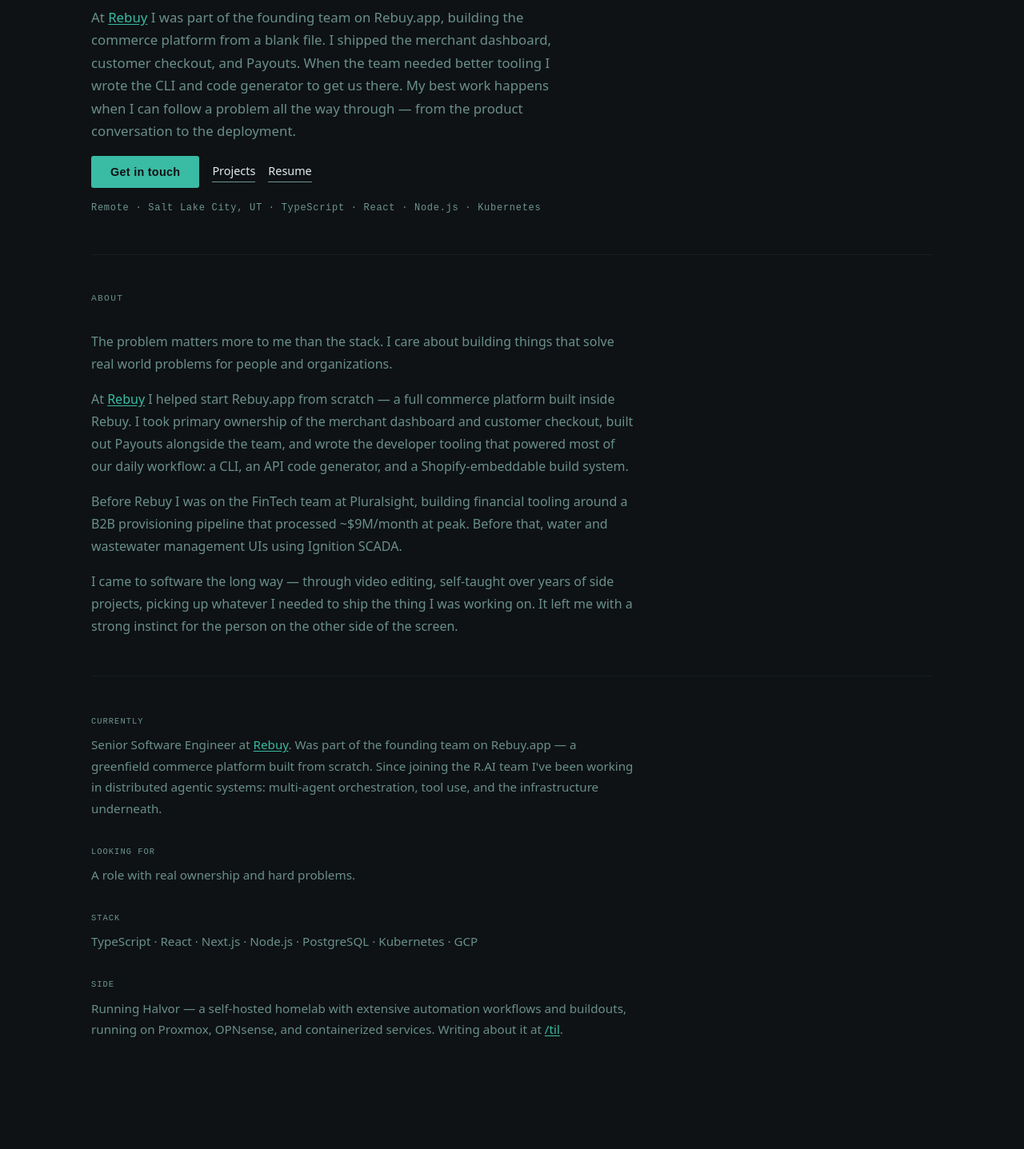
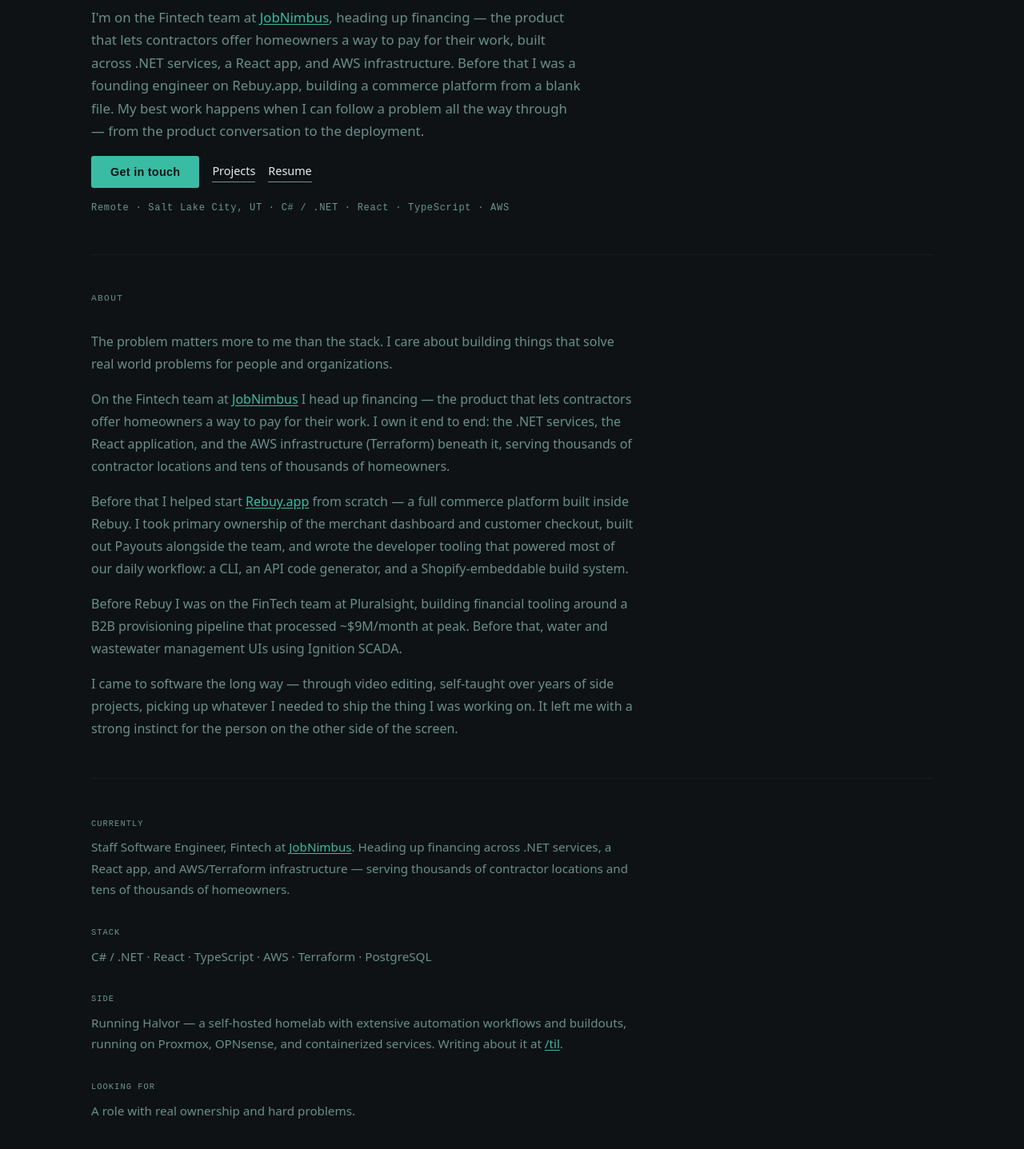
Before and after one commit to scottdkey/homepage, an Astro site: page / in a window 1280 px wide. Shown: the part 281-1718 px from the top of the page at 80% size. Built offline with nearby package versions, Linux system fonts and the light colour scheme; Astro itself is replaced by a stand-in of ours; a web font is replaced by a local one.

Commit message:
Make site static-by-default; data-drive the home page
Home page:
- Add homeContent to src/data/resume.ts (+ HomeContent/HomeEntry types) so
  index.astro renders ENTIRELY from data — no hardcoded copy. Current-role
  anchors (company/title/site/stack) derive from jobs[0] so they can't drift
  from the resume; narrative paragraphs are editable copy.
- Rewrite index.astro to render hero/about/entries from homeContent. Removes
  stale "Senior Software Engineer at Rebuy / R.AI team" copy; JobNimbus leads.

Static by default:
- astro.config: output 'server' -> 'static'. Drop redundant prerender=true
  from index/projects[slug]/notes[slug]/til[...slug]. Only /api/contact and
  /api/resume.pdf stay on-demand (prerender=false) — they need request body /
  runtime secret.

PDF generator (fixes broken by the dep upgrades):
- Rename generate-resume.ts -> .mts (ESM) so top-level await works under tsx.
- resume.ts: import.meta.env falls back to process.env for the CLI generator.
- generateResume.ts: decode HTML entities so bullets show '&', not '&amp;'.

build, lint, astro check all pass; all content pages prerender to static HTML.

```diff
--- a/astro.config.mjs
+++ b/astro.config.mjs
@@ -4,7 +4,7 @@ import cloudflare from '@astrojs/cloudflare';
 import rehypeMermaid from 'rehype-mermaid';
 
 export default defineConfig({
-  output: 'server',
+  output: 'static',
   adapter: cloudflare({ platformProxy: { enabled: true } }),
   integrations: [mdx()],
   prefetch: {
--- a/package.json
+++ b/package.json
@@ -14,7 +14,7 @@
     "format:check": "prettier --check .",
     "prepare": "husky",
     "test": "playwright test",
-    "generate:resume": "tsx scripts/generate-resume.ts",
+    "generate:resume": "tsx scripts/generate-resume.mts",
     "typecheck": "astro check && tsc --noEmit"
   },
   "lint-staged": {
--- a/src/data/resume.ts
+++ b/src/data/resume.ts
@@ -1,4 +1,4 @@
-import type { Job, Project, Reference, SocialLink } from '../types/resume';
+import type { HomeContent, Job, Project, Reference, SocialLink } from '../types/resume';
 
 // ── Identity ──────────────────────────────────────────────────────────────────
 
@@ -73,7 +73,7 @@ export const resumeSkills = [
 
 // ── Experience ────────────────────────────────────────────────────────────────
 
-export type { CaseSection, Job, Project, Reference } from '../types/resume';
+export type { CaseSection, HomeContent, HomeEntry, Job, Project, Reference } from '../types/resume';
 
 export const jobs: Job[] = [
   {
@@ -385,7 +385,8 @@ export const projects: Project[] = [
 // Schema: [{ name, title, company, relationship?, email?, phone? }]
 
 export const references: Reference[] = (() => {
-  const raw = import.meta.env.RESUME_REFERENCES;
+  // import.meta.env is Vite/Astro-only; fall back to process.env for the CLI PDF generator (tsx/node).
+  const raw = import.meta.env?.RESUME_REFERENCES ?? globalThis.process?.env?.RESUME_REFERENCES;
   if (!raw) return [];
   try {
     return JSON.parse(raw) as Reference[];
@@ -394,3 +395,40 @@ export const references: Reference[] = (() => {
     return [];
   }
 })();
+
+// ── Home page copy ──────────────────────────────────────────────────────────────
+// The home page renders ENTIRELY from this — no copy is hardcoded in index.astro.
+// Factual anchors (current company/title/site, stack) derive from the current role
+// (jobs[0]) so they can never drift from the resume; the narrative paragraphs are
+// editable copy that can mirror the resume text or diverge from it.
+
+const currentRole = jobs[0];
+const currentCompanyLink = `<a href="${currentRole.site}" target="_blank" rel="noopener noreferrer">${currentRole.company}</a>`;
+
+export const homeContent: HomeContent = {
+  heroHeadline: 'End to end is where I thrive.',
+  heroSubHtml: `I'm on the Fintech team at ${currentCompanyLink}, heading up financing — the product that lets contractors offer homeowners a way to pay for their work, built across .NET services, a React app, and AWS infrastructure. Before that I was a founding engineer on Rebuy.app, building a commerce platform from a blank file. My best work happens when I can follow a problem all the way through — from the product conversation to the deployment.`,
+  heroMeta: `Remote · Salt Lake City, UT · ${currentRole.stack.slice(0, 4).join(' · ')}`,
+  aboutParagraphsHtml: [
+    'The problem matters more to me than the stack. I care about building things that solve real world problems for people and organizations.',
+    `On the Fintech team at ${currentCompanyLink} I head up financing — the product that lets contractors offer homeowners a way to pay for their work. I own it end to end: the .NET services, the React application, and the AWS infrastructure (Terraform) beneath it, serving thousands of contractor locations and tens of thousands of homeowners.`,
+    'Before that I helped start <a href="https://www.rebuyengine.com" target="_blank" rel="noopener noreferrer">Rebuy.app</a> from scratch — a full commerce platform built inside Rebuy. I took primary ownership of the merchant dashboard and customer checkout, built out Payouts alongside the team, and wrote the developer tooling that powered most of our daily workflow: a CLI, an API code generator, and a Shopify-embeddable build system.',
+    'Before Rebuy I was on the FinTech team at Pluralsight, building financial tooling around a B2B provisioning pipeline that processed ~$9M/month at peak. Before that, water and wastewater management UIs using Ignition SCADA.',
+    'I came to software the long way — through video editing, self-taught over years of side projects, picking up whatever I needed to ship the thing I was working on. It left me with a strong instinct for the person on the other side of the screen.',
+  ],
+  entries: [
+    {
+      label: 'Currently',
+      bodyHtml: `${currentRole.title} at ${currentCompanyLink}. Heading up financing across .NET services, a React app, and AWS/Terraform infrastructure — serving thousands of contractor locations and tens of thousands of homeowners.`,
+    },
+    {
+      label: 'Stack',
+      bodyHtml: currentRole.stack.join(' · '),
+    },
+    {
+      label: 'Side',
+      bodyHtml:
+        'Running Halvor — a self-hosted homelab with extensive automation workflows and buildouts, running on Proxmox, OPNsense, and containerized services. Writing about it at <a href="/til">/til</a>.',
+    },
+  ],
+};
--- a/src/pages/index.astro
+++ b/src/pages/index.astro
@@ -2,86 +2,51 @@
 import PageLayout from '../layouts/PageLayout.astro';
 import EntryRow from '../components/EntryRow.astro';
 import { siteConfig } from '../data/config';
-import { resumeIdentity } from '../data/resume';
+import { resumeIdentity, homeContent } from '../data/resume';
 ---
 
 <PageLayout title="Home" description={resumeIdentity.defaultDescription}>
   <section class="hero">
     <p class="hero-name">{resumeIdentity.name}</p>
     <p class="hero-label mono">{resumeIdentity.title}</p>
-    <h1 class="hero-h1">End to end is where I thrive.</h1>
-    <p class="hero-sub">
-      At <a href="https://www.rebuyengine.com" target="_blank" rel="noopener noreferrer">Rebuy</a> I was
-      part of the founding team on Rebuy.app, building the commerce platform from a blank file. I shipped
-      the merchant dashboard, customer checkout, and Payouts. When the team needed better tooling I wrote
-      the CLI and code generator to get us there. My best work happens when I can follow a problem all
-      the way through — from the product conversation to the deployment.
-    </p>
+    <h1 class="hero-h1">{homeContent.heroHeadline}</h1>
+    <p class="hero-sub" set:html={homeContent.heroSubHtml} />
     <div class="hero-ctas">
-      <button data-contact-trigger class="btn-primary">Get in touch</button>
-      <a href="projects" class="btn-secondary">Projects</a>
-      <a href="/projects?view=resume" class="btn-secondary">Resume</a>
+      <button data-contact-trigger class="btn-primary">
+        Get in touch
+      </button>
+      <a href="projects" class="btn-secondary">
+        Projects
+      </a>
+      <a href="/projects?view=resume" class="btn-secondary">
+        Resume
+      </a>
     </div>
-    <p class="hero-meta mono">
-      Remote · Salt Lake City, UT · TypeScript · React · Node.js · Kubernetes
-    </p>
+    <p class="hero-meta mono">{homeContent.heroMeta}</p>
   </section>
 
   <section class="section" aria-labelledby="about-heading">
-    <h2 id="about-heading" class="section-label mono">About</h2>
+    <h2 id="about-heading" class="section-label mono">
+      About
+    </h2>
     <div class="about-text">
-      <p>
-        The problem matters more to me than the stack. I care about building things that solve real
-        world problems for people and organizations.
-      </p>
-      <p>
-        At <a href="https://www.rebuyengine.com" target="_blank" rel="noopener noreferrer">Rebuy</a> I
-        helped start Rebuy.app from scratch — a full commerce platform built inside Rebuy. I took primary
-        ownership of the merchant dashboard and customer checkout, built out Payouts alongside the team,
-        and wrote the developer tooling that powered most of our daily workflow: a CLI, an API code generator,
-        and a Shopify-embeddable build system.
-      </p>
-      <p>
-        Before Rebuy I was on the FinTech team at Pluralsight, building financial tooling around a
-        B2B provisioning pipeline that processed ~$9M/month at peak. Before that, water and
-        wastewater management UIs using Ignition SCADA.
-      </p>
-      <p>
-        I came to software the long way — through video editing, self-taught over years of side
-        projects, picking up whatever I needed to ship the thing I was working on. It left me with a
-        strong instinct for the person on the other side of the screen.
-      </p>
+      {homeContent.aboutParagraphsHtml.map((html) => (
+        <p set:html={html} />
+      ))}
     </div>
   </section>
 
   <section class="section">
     <div class="entry-grid">
-      <EntryRow label="Currently"
-        >Senior Software Engineer at <a
-          href="https://www.rebuyengine.com"
-          target="_blank"
-          rel="noopener noreferrer">Rebuy</a
-        >. Was part of the founding team on Rebuy.app — a greenfield commerce platform built from
-        scratch. Since joining the R.AI team I've been working in distributed agentic systems:
-        multi-agent orchestration, tool use, and the infrastructure underneath.</EntryRow
-      >
+      {homeContent.entries.map((entry) => (
+        <EntryRow label={entry.label}>
+          <Fragment set:html={entry.bodyHtml} />
+        </EntryRow>
+      ))}
 
-      {
-        siteConfig.activelyLooking && (
-          <EntryRow label="Looking for">A role with real ownership and hard problems. </EntryRow>
-        )
-      }
-
-      <EntryRow label="Stack"
-        >TypeScript · React · Next.js · Node.js · PostgreSQL · Kubernetes · GCP</EntryRow
-      >
-
-      <EntryRow label="Side"
-        >Running Halvor — a self-hosted homelab with extensive automation workflows and buildouts,
-        running on Proxmox, OPNsense, and containerized services. Writing about it at <a href="/til"
-          >/til</a
-        >.
-      </EntryRow>
+      {siteConfig.activelyLooking && (
+        <EntryRow label="Looking for">A role with real ownership and hard problems. </EntryRow>
+      )}
     </div>
   </section>
 </PageLayout>
```
Also changed, not shown: src/lib/generateResume.ts (+16 -2 lines), src/pages/notes/[slug].astro (+29 -32 lines), src/pages/projects/[slug].astro (+9 -15 lines), src/pages/til/[...slug].astro (+10 -12 lines), src/types/resume.d.ts (+18 -0 lines), scripts/generate-resume.mts (renamed from scripts/generate-resume.ts).
